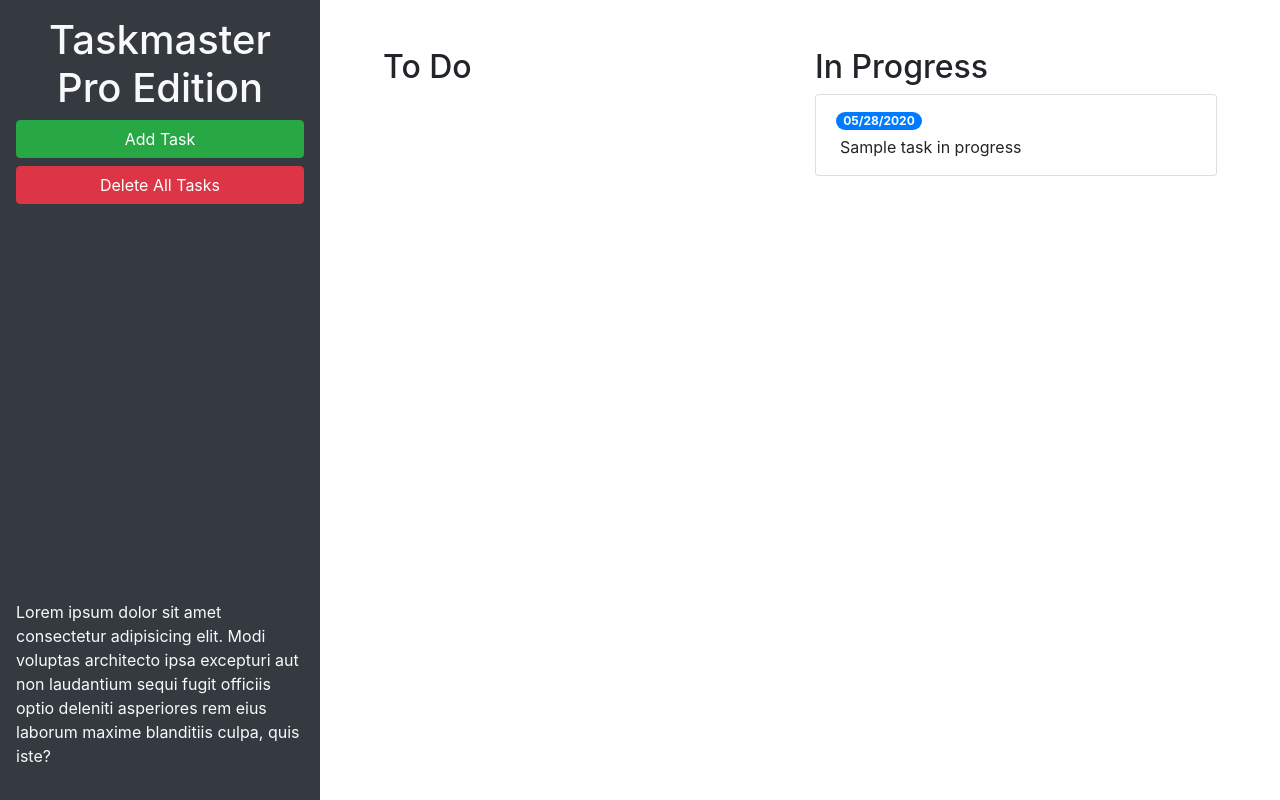
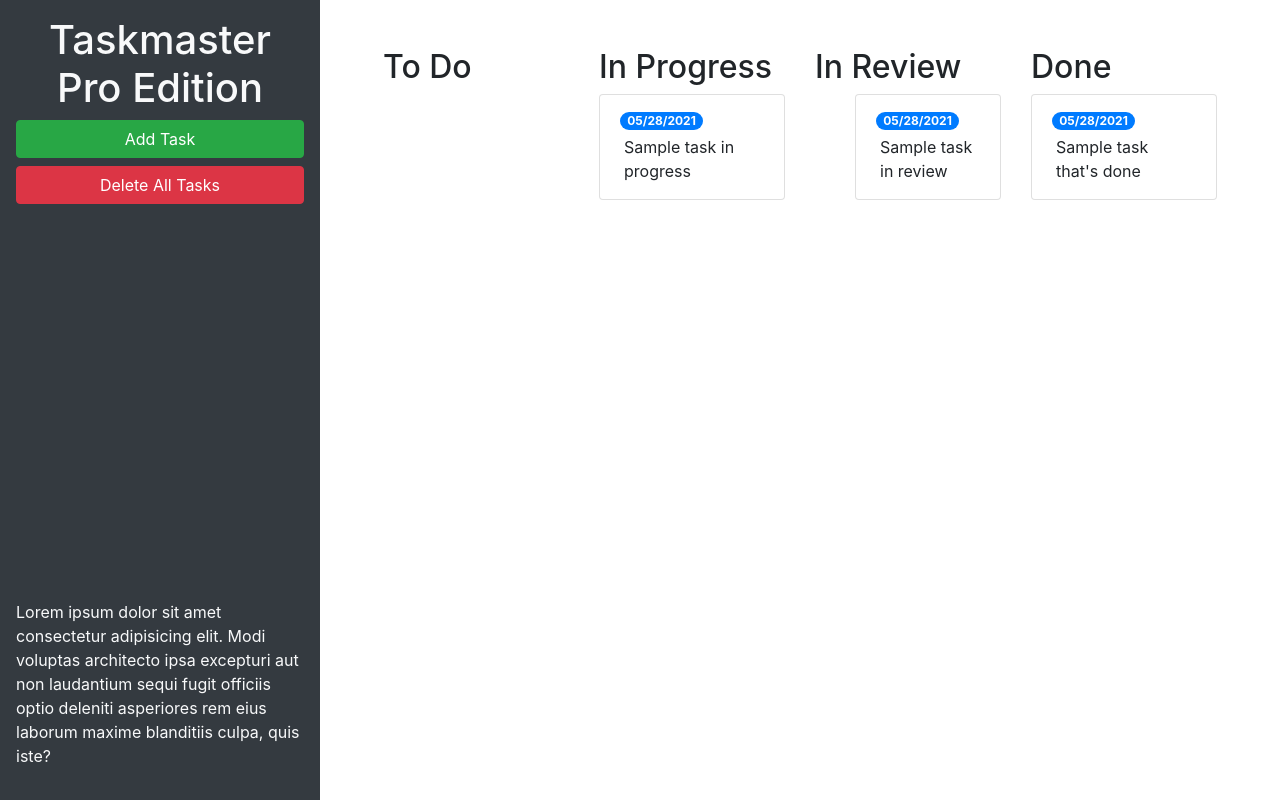
Before and after one commit to DrDano/Taskmaster-Pro, a plain HTML site: page index.html in a window 1280 px wide. Drawn offline with nearby package versions, Linux system fonts and the light colour scheme.

Commit message:
adding in review and done columns

```diff
--- a/index.html
+++ b/index.html
@@ -33,8 +33,26 @@
           <h2>In Progress</h2>
           <ul id="list-inProgress" class="list-group">
             <li class="list-group-item">
-              <span class="badge badge-primary badge-pill">05/28/2020</span>
+              <span class="badge badge-primary badge-pill">05/28/2021</span>
               <p class="m-1">Sample task in progress</p>
+            </li>
+          </ul>
+        </div>
+        <div class="col">
+          <h2>In Review</h2>
+          <ul id="list-inReview">
+            <li class="list-group-item">
+              <span class="badge badge-primary badge-pill">05/28/2021</span>
+              <p class="m-1">Sample task in review</p>
+            </li>
+          </ul>
+        </div>
+        <div class="col">
+          <h2>Done</h2>
+          <ul id="list-done" class="list-group">
+            <li class="list-group-item">
+              <span class="badge badge-primary badge-pill">05/28/2021</span>
+              <p class="m-1">Sample task that's done</p>
             </li>
           </ul>
         </div>
```
